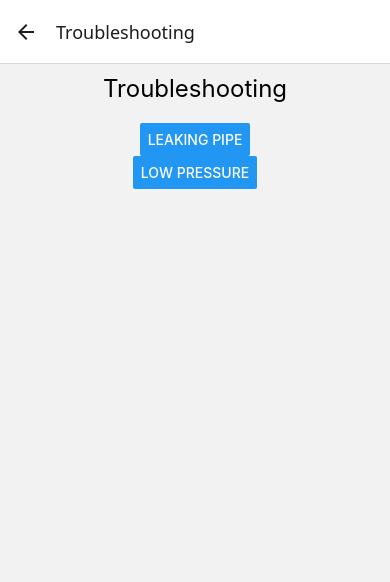
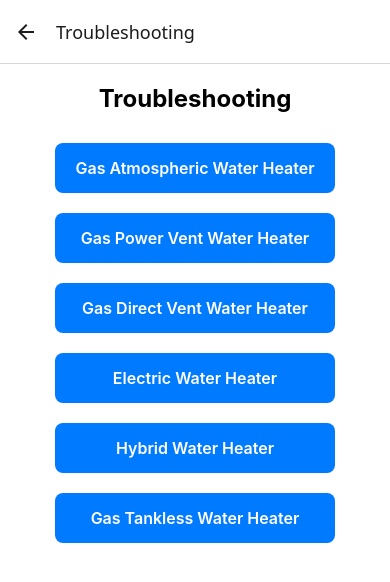
Before and after one commit to jackandamanda16/PlumbingApp, a React Native app: screen /Troubleshooting in a window 390 px wide. Shown: the top 582 px of the page. Built offline with nearby package versions, Linux system fonts and the light colour scheme.

Commit message:
Added functional troubleshooting sub screens

```diff
--- a/App.js
+++ b/App.js
@@ -4,6 +4,12 @@ import { createStackNavigator } from '@react-navigation/stack';
 import DashboardScreen from './screens/DashboardScreen';
 import FixtureIdentificationScreen from './screens/FixtureIdentificationScreen';
 import TroubleshootingScreen from './screens/TroubleshootingScreen';
+import GasAtmosphericWaterHeater from './screens/GasAtmosphericWaterHeater';
+import GasPowerVentWaterHeater from './screens/GasPowerVentWaterHeater';
+import GasDirectVentWaterHeater from './screens/GasDirectVentWaterHeater';
+import ElectricWaterHeater from './screens/ElectricWaterHeater';
+import HybridWaterHeater from './screens/HybridWaterHeater';
+import GasTanklessWaterHeater from './screens/GasTanklessWaterHeater';
 
 const Stack = createStackNavigator();
 
@@ -14,6 +20,12 @@ export default function App() {
         <Stack.Screen name="Dashboard" component={DashboardScreen} />
         <Stack.Screen name="FixtureIdentification" component={FixtureIdentificationScreen} />
         <Stack.Screen name="Troubleshooting" component={TroubleshootingScreen} />
+        <Stack.Screen name="GasAtmosphericWaterHeater" component={GasAtmosphericWaterHeater} />
+        <Stack.Screen name="GasPowerVentWaterHeater" component={GasPowerVentWaterHeater} />
+        <Stack.Screen name="GasDirectVentWaterHeater" component={GasDirectVentWaterHeater} />
+        <Stack.Screen name="ElectricWaterHeater" component={ElectricWaterHeater} />
+        <Stack.Screen name="HybridWaterHeater" component={HybridWaterHeater} />
+        <Stack.Screen name="GasTanklessWaterHeater" component={GasTanklessWaterHeater} />
       </Stack.Navigator>
     </NavigationContainer>
   );
--- a/package.json
+++ b/package.json
@@ -21,7 +21,8 @@
     "react-native-segmented-control-tab": "^4.0.0"
   },
   "devDependencies": {
-    "@babel/core": "^7.20.0"
+    "@babel/core": "^7.20.0",
+    "@react-native-community/cli": "latest"
   },
   "private": true
 }
--- /dev/null
+++ b/screens/ElectricWaterHeater.js
@@ -0,0 +1,26 @@
+import React from 'react';
+import { View, Text, StyleSheet } from 'react-native';
+
+const ElectricWaterHeater = () => {
+    return (
+        <View style={styles.container}>
+            <Text style={styles.title}>Electric Water Heater Troubleshooting</Text>
+            <Text>Placeholder for troubleshooting steps.</Text>
+        </View>
+    );
+};
+
+const styles = StyleSheet.create({
+    container: {
+        flex: 1,
+        padding: 20,
+        backgroundColor: '#fff',
+    },
+    title: {
+        fontSize: 20,
+        fontWeight: 'bold',
+        marginBottom: 15,
+    },
+});
+
+export default ElectricWaterHeater;
--- /dev/null
+++ b/screens/GasAtmosphericWaterHeater.js
@@ -0,0 +1,26 @@
+import React from 'react';
+import { View, Text, StyleSheet } from 'react-native';
+
+const GasAtmosphericWaterHeater = () => {
+    return (
+        <View style={styles.container}>
+            <Text style={styles.title}>Gas Atmospheric Water Heater Troubleshooting</Text>
+            <Text>Placeholder for troubleshooting steps.</Text>
+        </View>
+    );
+};
+
+const styles = StyleSheet.create({
+    container: {
+        flex: 1,
+        padding: 20,
+        backgroundColor: '#fff',
+    },
+    title: {
+        fontSize: 20,
+        fontWeight: 'bold',
+        marginBottom: 15,
+    },
+});
+
+export default GasAtmosphericWaterHeater;
--- /dev/null
+++ b/screens/GasDirectVentWaterHeater.js
@@ -0,0 +1,26 @@
+import React from 'react';
+import { View, Text, StyleSheet } from 'react-native';
+
+const GasDirectVentWaterHeater = () => {
+    return (
+        <View style={styles.container}>
+            <Text style={styles.title}>Gas Direct Vent Water Heater Troubleshooting</Text>
+            <Text>Placeholder for troubleshooting steps.</Text>
+        </View>
+    );
+};
+
+const styles = StyleSheet.create({
+    container: {
+        flex: 1,
+        padding: 20,
+        backgroundColor: '#fff',
+    },
+    title: {
+        fontSize: 20,
+        fontWeight: 'bold',
+        marginBottom: 15,
+    },
+});
+
+export default GasDirectVentWaterHeater;
--- /dev/null
+++ b/screens/GasPowerVentWaterHeater.js
@@ -0,0 +1,26 @@
+import React from 'react';
+import { View, Text, StyleSheet } from 'react-native';
+
+const GasPowerVentWaterHeater = () => {
+    return (
+        <View style={styles.container}>
+            <Text style={styles.title}>Gas Power Vent Water Heater Troubleshooting</Text>
+            <Text>Placeholder for troubleshooting steps.</Text>
+        </View>
+    );
+};
+
+const styles = StyleSheet.create({
+    container: {
+        flex: 1,
+        padding: 20,
+        backgroundColor: '#fff',
+    },
+    title: {
+        fontSize: 20,
+        fontWeight: 'bold',
+        marginBottom: 15,
+    },
+});
+
+export default GasPowerVentWaterHeater;
--- /dev/null
+++ b/screens/GasTanklessWaterHeater.js
@@ -0,0 +1,26 @@
+import React from 'react';
+import { View, Text, StyleSheet } from 'react-native';
+
+const GasTanklessWaterHeater = () => {
+    return (
+        <View style={styles.container}>
+            <Text style={styles.title}>Gas Tankless Water Heater Troubleshooting</Text>
+            <Text>Placeholder for troubleshooting steps.</Text>
+        </View>
+    );
+};
+
+const styles = StyleSheet.create({
+    container: {
+        flex: 1,
+        padding: 20,
+        backgroundColor: '#fff',
+    },
+    title: {
+        fontSize: 20,
+        fontWeight: 'bold',
+        marginBottom: 15,
+    },
+});
+
+export default GasTanklessWaterHeater;
--- /dev/null
+++ b/screens/HybridWaterHeater.js
@@ -0,0 +1,26 @@
+import React from 'react';
+import { View, Text, StyleSheet } from 'react-native';
+
+const HybridWaterHeater = () => {
+    return (
+        <View style={styles.container}>
+            <Text style={styles.title}>Hybrid Water Heater Troubleshooting</Text>
+            <Text>Placeholder for troubleshooting steps.</Text>
+        </View>
+    );
+};
+
+const styles = StyleSheet.create({
+    container: {
+        flex: 1,
+        padding: 20,
+        backgroundColor: '#fff',
+    },
+    title: {
+        fontSize: 20,
+        fontWeight: 'bold',
+        marginBottom: 15,
+    },
+});
+
+export default HybridWaterHeater;
--- a/screens/TroubleshootingScreen.js
+++ b/screens/TroubleshootingScreen.js
@@ -1,24 +1,65 @@
 import React from 'react';
-import { View, Text, Button, StyleSheet } from 'react-native';
+import { View, Text, StyleSheet, TouchableOpacity, ScrollView } from 'react-native';
+import { useNavigation } from '@react-navigation/native';
 
-export default function TroubleshootingScreen() {
+const TroubleshootingScreen = () => {
+    const navigation = useNavigation();
+
+    const waterHeaterTypes = [
+        'Gas Atmospheric Water Heater',
+        'Gas Power Vent Water Heater',
+        'Gas Direct Vent Water Heater',
+        'Electric Water Heater',
+        'Hybrid Water Heater',
+        'Gas Tankless Water Heater',
+    ];
+
     return (
         <View style={styles.container}>
-      <Text style={styles.title}>Troubleshooting</Text>
-      <Button title="Leaking Pipe" onPress={() => {}} />
-      <Button title="Low Pressure" onPress={() => {}} />
+            <Text style={styles.header}>Troubleshooting</Text>
+            <ScrollView contentContainerStyle={styles.scrollContainer}>
+                {waterHeaterTypes.map((type, index) => (
+                    <TouchableOpacity
+                        key={index}
+                        style={styles.button}
+                        onPress={() => navigation.navigate(type.replace(/\s+/g, ''))}
+                    >
+                        <Text style={styles.buttonText}>{type}</Text>
+                    </TouchableOpacity>
+                ))}
+            </ScrollView>
         </View>
     );
-}
+};
 
 const styles = StyleSheet.create({
     container: {
         flex: 1,
-    padding: 10,
+        backgroundColor: '#fff',
+        padding: 20,
+    },
+    header: {
+        fontSize: 24,
+        fontWeight: 'bold',
+        marginBottom: 20,
+        textAlign: 'center',
+    },
+    scrollContainer: {
         alignItems: 'center',
     },
-  title: {
-    fontSize: 24,
-    marginBottom: 20,
+    button: {
+        backgroundColor: '#007AFF',
+        padding: 15,
+        borderRadius: 8,
+        marginVertical: 10,
+        width: '80%',
+        alignItems: 'center',
+    },
+    buttonText: {
+        color: '#fff',
+        fontSize: 16,
+        fontWeight: '600',
     },
 });
+
+export default TroubleshootingScreen;
```
Also changed, not shown: 1 other file (tests, documents, lock files or other folders). Lines whose indentation alone changed are shown as unchanged.
